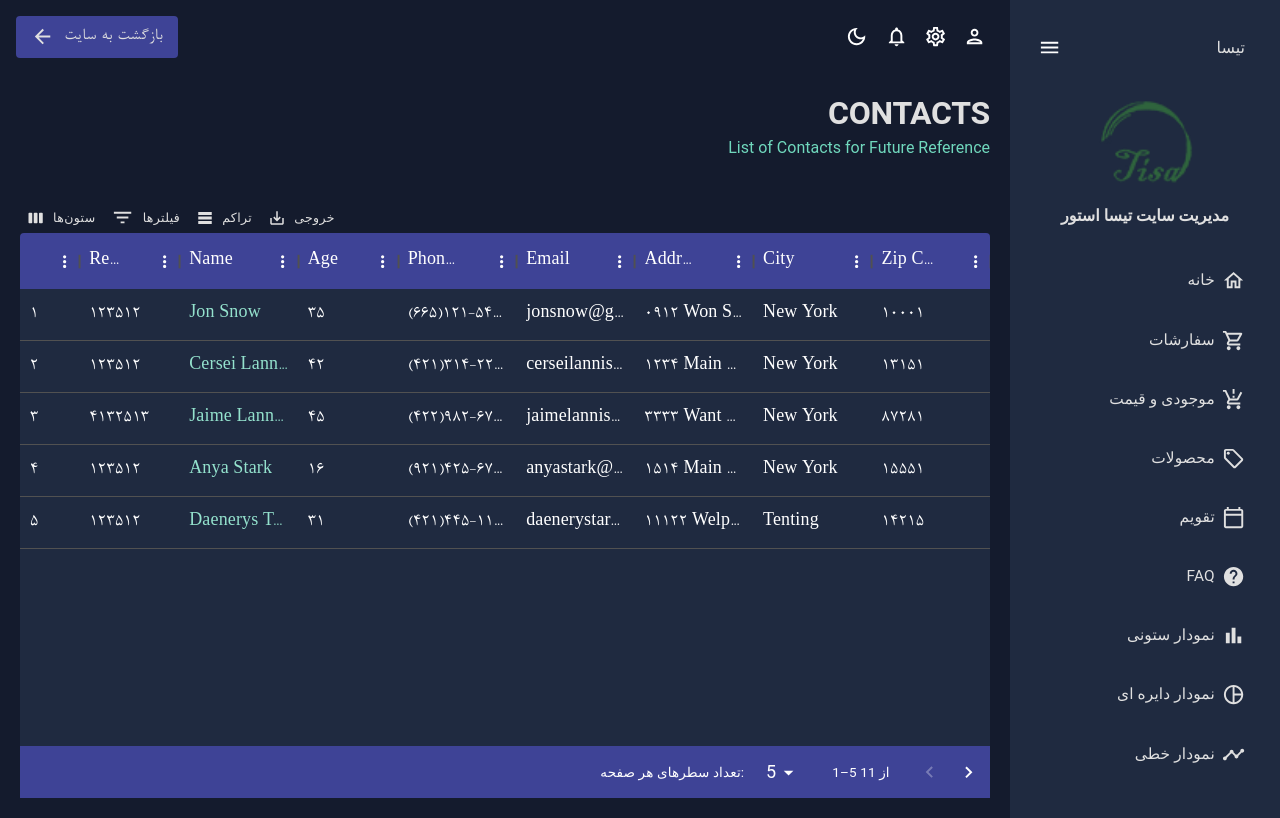
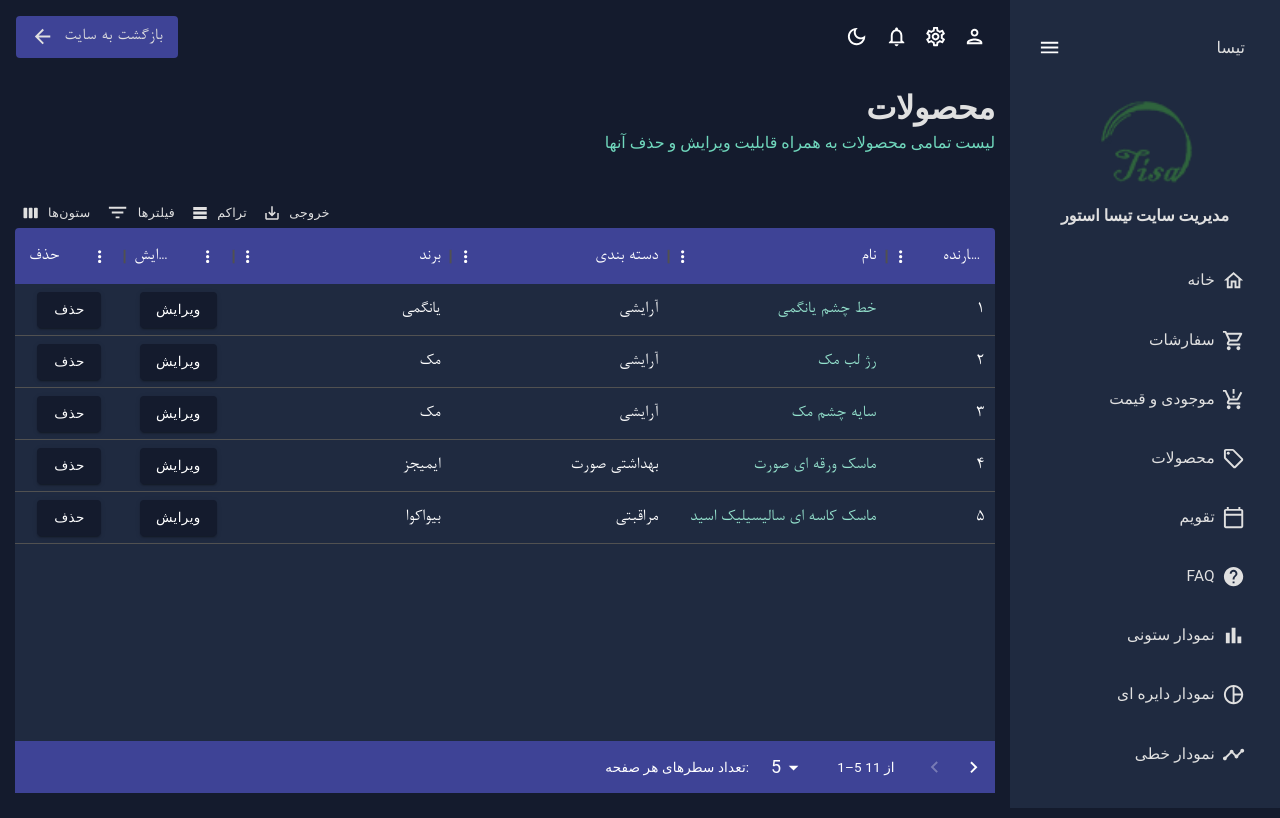
Before and after one commit to ZahraAzarbad/e-commerce-website, a React (Vite) app: page /products in a window 1280 px wide. Built offline with nearby package versions, Linux system fonts and the light colour scheme.

Commit message:
edit priceAndInventory page

```diff
--- a/package.json
+++ b/package.json
@@ -22,6 +22,7 @@
     "@mui/icons-material": "^5.14.3",
     "@mui/material": "^5.14.4",
     "@mui/x-data-grid": "^6.11.1",
+    "@mui/x-data-grid-generator": "^6.11.1",
     "@nivo/bar": "^0.83.0",
     "@nivo/core": "^0.83.0",
     "@nivo/line": "^0.83.0",
--- a/src/Pages/Admin/Price&Inventory.jsx
+++ b/src/Pages/Admin/Price&Inventory.jsx
@@ -113,65 +113,306 @@
 //   },
 // ];
 
-import { Box } from "@mui/material";
-import { DataGrid, GridToolbar, faIR } from "@mui/x-data-grid";
-import { tokens } from "../../utils/Theme";
-import { mockDataContacts } from "./data/mockData";
+// import { Box } from "@mui/material";
+// import { DataGrid, GridToolbar, faIR } from "@mui/x-data-grid";
+// import { tokens } from "../../utils/Theme";
+// import { mockDataContacts } from "./data/mockData";
+// import Title from "../../Components/Title";
+// import { useTheme } from "@mui/material";
+
+// const PriceAndInventory = () => {
+//   const theme = useTheme();
+//   const colors = tokens(theme.palette.mode);
+
+//   const columns = [
+//     { field: "id", headerName: "ID", flex: 0.5 },
+//     { field: "registrarId", headerName: "Registrar ID" },
+//     {
+//       field: "name",
+//       headerName: "Name",
+//       flex: 1,
+//       cellClassName: "name-column--cell",
+//     },
+//     {
+//       field: "age",
+//       headerName: "Age",
+//       type: "number",
+//       headerAlign: "left",
+//       align: "left",
+//     },
+//     {
+//       field: "phone",
+//       headerName: "Phone Number",
+//       flex: 1,
+//     },
+//     {
+//       field: "email",
+//       headerName: "Email",
+//       flex: 1,
+//     },
+//     {
+//       field: "address",
+//       headerName: "Address",
+//       flex: 1,
+//     },
+//     {
+//       field: "city",
+//       headerName: "City",
+//       flex: 1,
+//     },
+//     {
+//       field: "zipCode",
+//       headerName: "Zip Code",
+//       flex: 1,
+//     },
+//   ];
+
+//   return (
+//     <Box m="20px">
+//       <Title
+//         title="CONTACTS"
+//         subtitle="List of Contacts for Future Reference"
+//       />
+//       <Box
+//         m="40px 0 0 0"
+//         height="75vh"
+//         sx={{
+//           "& .MuiDataGrid-root": {
+//             border: "none",
+//           },
+//           "& .MuiDataGrid-cell": {
+//             borderBottom: "none",
+//           },
+//           "& .name-column--cell": {
+//             color: colors.greenAccent[300],
+//           },
+//           "& .MuiDataGrid-columnHeaders": {
+//             backgroundColor: colors.blueAccent[700],
+//             borderBottom: "none",
+//           },
+//           "& .MuiDataGrid-virtualScroller": {
+//             backgroundColor: colors.primary[400],
+//           },
+//           "& .MuiDataGrid-footerContainer": {
+//             borderTop: "none",
+//             backgroundColor: colors.blueAccent[700],
+//           },
+//           "& .MuiCheckbox-root": {
+//             color: `${colors.greenAccent[200]} !important`,
+//           },
+//           "& .MuiDataGrid-toolbarContainer .MuiButton-text": {
+//             color: `${colors.grey[100]} !important`,
+//           },
+//         }}
+//       >
+//         <DataGrid
+//           initialState={{
+//             pagination: { paginationModel: { pageSize: 5 } },
+//           }}
+//           pageSizeOptions={[5, 10, 25]}
+//           rows={mockDataContacts}
+//           columns={columns}
+//           localeText={faIR.components.MuiDataGrid.defaultProps.localeText}
+//           components={{ Toolbar: GridToolbar }}
+//         />
+//       </Box>
+//     </Box>
+//   );
+// };
+
+// export default PriceAndInventory;
+
+// import React from "react";
+// import { DataGrid, GridCellEditStopReasons } from "@mui/x-data-grid";
+// import {
+//   randomCreatedDate,
+//   randomTraderName,
+//   randomUpdatedDate,
+// } from "@mui/x-data-grid-generator";
+
+// export default function DisableStopEditModeOnFocusOut() {
+//   const handleCellEditStop = (params, event) => {
+//     if (params.reason === GridCellEditStopReasons.cellFocusOut) {
+//       event.defaultMuiPrevented = true;
+//     }
+//   };
+
+//   const columns = [
+//     { field: "name", headerName: "Name", width: 180, editable: true },
+//     {
+//       field: "age",
+//       headerName: "Age",
+//       type: "number",
+//       editable: true,
+//       align: "left",
+//       headerAlign: "left",
+//     },
+//     {
+//       field: "dateCreated",
+//       headerName: "Date Created",
+//       type: "date",
+//       width: 180,
+//       editable: true,
+//     },
+//     {
+//       field: "lastLogin",
+//       headerName: "Last Login",
+//       type: "dateTime",
+//       width: 220,
+//       editable: true,
+//     },
+//   ];
+
+//   const rows = [
+//     {
+//       id: 1,
+//       name: randomTraderName(),
+//       age: 25,
+//       dateCreated: randomCreatedDate(),
+//       lastLogin: randomUpdatedDate(),
+//     },
+//     {
+//       id: 2,
+//       name: randomTraderName(),
+//       age: 36,
+//       dateCreated: randomCreatedDate(),
+//       lastLogin: randomUpdatedDate(),
+//     },
+//     {
+//       id: 3,
+//       name: randomTraderName(),
+//       age: 19,
+//       dateCreated: randomCreatedDate(),
+//       lastLogin: randomUpdatedDate(),
+//     },
+//     {
+//       id: 4,
+//       name: randomTraderName(),
+//       age: 28,
+//       dateCreated: randomCreatedDate(),
+//       lastLogin: randomUpdatedDate(),
+//     },
+//     {
+//       id: 5,
+//       name: randomTraderName(),
+//       age: 23,
+//       dateCreated: randomCreatedDate(),
+//       lastLogin: randomUpdatedDate(),
+//     },
+//   ];
+
+//   return (
+//     <div style={{ height: 300, width: "100%" }}>
+//       <DataGrid
+//         rows={rows}
+//         columns={columns}
+//         onCellEditStop={handleCellEditStop}
+//       />
+//     </div>
+//   );
+// }
+
+import { useState } from "react";
+import {
+  DataGrid,
+  GridCellEditStopReasons,
+  faIR,
+  GridToolbar,
+} from "@mui/x-data-grid";
+import {
+  randomCreatedDate,
+  randomTraderName,
+  randomUpdatedDate,
+} from "@mui/x-data-grid-generator";
+import { products } from "./data/mockData";
+import { Box, Button } from "@mui/material";
 import Title from "../../Components/Title";
 import { useTheme } from "@mui/material";
+import { tokens } from "../../utils/Theme";
 
-const PriceAndInventory = () => {
+export default function SaveChangesWithButton() {
   const theme = useTheme();
   const colors = tokens(theme.palette.mode);
+  const [editedRows, setEditedRows] = useState({});
+  const [isSaving, setIsSaving] = useState(false);
 
   const columns = [
-    { field: "id", headerName: "ID", flex: 0.5 },
-    { field: "registrarId", headerName: "Registrar ID" },
+    {
+      field: "price",
+      headerName: "(تومان) قیمت ",
+      flex: 0.5,
+      cellClassName: "price-column--cell",
+      align: "center",
+      headerAlign: "center",
+      editable: true,
+    },
+    {
+      field: "inventory",
+      headerName: "(عدد) موجودی",
+      flex: 0.5,
+      cellClassName: "inventory-column--cell",
+      align: "center",
+      headerAlign: "center",
+      editable: true,
+    },
     {
       field: "name",
-      headerName: "Name",
+      headerName: "نام",
       flex: 1,
       cellClassName: "name-column--cell",
+      align: "right",
+      headerAlign: "right",
     },
     {
-      field: "age",
-      headerName: "Age",
-      type: "number",
-      headerAlign: "left",
-      align: "left",
-    },
-    {
-      field: "phone",
-      headerName: "Phone Number",
-      flex: 1,
-    },
-    {
-      field: "email",
-      headerName: "Email",
-      flex: 1,
-    },
-    {
-      field: "address",
-      headerName: "Address",
-      flex: 1,
-    },
-    {
-      field: "city",
-      headerName: "City",
-      flex: 1,
-    },
-    {
-      field: "zipCode",
-      headerName: "Zip Code",
-      flex: 1,
+      field: "id",
+      headerName: "شمارنده",
+      flex: 0.2,
+      align: "right",
+      headerAlign: "right",
     },
   ];
 
+  const handleCellEditStop = (params, event) => {
+    if (params.reason === GridCellEditStopReasons.cellFocusOut) {
+      event.defaultMuiPrevented = true;
+    }
+  };
+
+  const handleEditCellChange = (params) => {
+    setEditedRows((prevEditedRows) => ({
+      ...prevEditedRows,
+      [params.id]: {
+        ...prevEditedRows[params.id],
+        [params.field]: params.value,
+      },
+    }));
+  };
+
+  const handleEditCellCommit = (params) => {
+    setEditedRows((prevEditedRows) => ({
+      ...prevEditedRows,
+      [params.id]: {
+        ...prevEditedRows[params.id],
+        [params.field]: params.value,
+      },
+    }));
+  };
+
+  const handleSaveChanges = async () => {
+    setIsSaving(true);
+
+    // Here you can send the entire editedRows object to your server to save the changes
+    // Example of sending data to a hypothetical saveChanges function
+    // await saveChanges(editedRows);
+
+    setIsSaving(false);
+  };
+
   return (
-    <Box m="20px">
+    <Box p="15px">
       <Title
-        title="CONTACTS"
-        subtitle="List of Contacts for Future Reference"
+        title="قیمت و موجودی محصولات"
+        subtitle="قابلیت ویرایش قیمت و موجودی تمامی محصولات"
       />
       <Box
         m="40px 0 0 0"
@@ -205,19 +446,32 @@ const PriceAndInventory = () => {
           },
         }}
       >
+        <button
+          style={{
+            backgroundColor: "green",
+            padding: "5px 10px",
+            borderRadius: "3px",
+            margin: "5px",
+          }}
+          onClick={handleSaveChanges}
+          disabled={isSaving}
+        >
+          {isSaving ? "Saving..." : "ذخیره تغییرات"}
+        </button>
         <DataGrid
           initialState={{
             pagination: { paginationModel: { pageSize: 5 } },
           }}
           pageSizeOptions={[5, 10, 25]}
-          rows={mockDataContacts}
+          rows={products}
           columns={columns}
           localeText={faIR.components.MuiDataGrid.defaultProps.localeText}
           components={{ Toolbar: GridToolbar }}
+          onCellEditStop={handleCellEditStop}
+          onEditCellChange={handleEditCellChange}
+          onEditCellCommit={handleEditCellCommit}
         />
       </Box>
     </Box>
   );
-};
-
-export default PriceAndInventory;
+}
--- a/src/Pages/Admin/data/mockData.jsx
+++ b/src/Pages/Admin/data/mockData.jsx
@@ -1,77 +1,93 @@
 import { tokens } from "../../../utils/Theme";
 
-export const mockDataTeam = [
+export const products = [
   {
     id: 1,
-    name: "Jon Snow",
-    email: "jonsnow@gmail.com",
-    age: 35,
-    phone: "(665)121-5454",
-    access: "admin",
+    name: "خط چشم یانگمی",
+    category: "آرایشی",
+    price: 85000,
+    inventory: 200,
+    brand: "یانگمی",
   },
   {
     id: 2,
-    name: "Cersei Lannister",
-    email: "cerseilannister@gmail.com",
-    age: 42,
-    phone: "(421)314-2288",
-    access: "manager",
+    name: "رژ لب مک",
+    category: "آرایشی",
+    price: 150000,
+    inventory: 40,
+    brand: "مک",
   },
   {
     id: 3,
-    name: "Jaime Lannister",
-    email: "jaimelannister@gmail.com",
-    age: 45,
-    phone: "(422)982-6739",
-    access: "user",
+    name: "سایه چشم مک",
+    category: "آرایشی",
+    price: 250000,
+    inventory: 70,
+    brand: "مک",
   },
   {
     id: 4,
-    name: "Anya Stark",
-    email: "anyastark@gmail.com",
-    age: 16,
-    phone: "(921)425-6742",
-    access: "admin",
+    name: "ماسک ورقه ای صورت",
+    category: "بهداشتی صورت",
+    price: 15000,
+    inventory: 2000,
+    brand: "ایمیجز",
   },
   {
     id: 5,
-    name: "Daenerys Targaryen",
-    email: "daenerystargaryen@gmail.com",
-    age: 31,
-    phone: "(421)445-1189",
-    access: "user",
+    name: "ماسک کاسه ای سالیسیلیک اسید ",
+    category: "مراقبتی",
+    price: 185000,
+    inventory: 100,
+    brand: "بیواکوا",
   },
   {
     id: 6,
-    name: "Ever Melisandre",
-    email: "evermelisandre@gmail.com",
-    age: 150,
-    phone: "(232)545-6483",
-    access: "manager",
+    name: "بادی اسپلش ویکتوریا",
+    category: "بهداشتی بدن",
+    price: 1485000,
+    inventory: 150,
+    brand: "ویکتوریا سکرت",
   },
   {
     id: 7,
-    name: "Ferrara Clifford",
-    email: "ferraraclifford@gmail.com",
-    age: 44,
-    phone: "(543)124-0123",
-    access: "user",
+    name: "میسلار ژل سیمپل",
+    category: "مراقبتی",
+    price: 358000,
+    inventory: 400,
+    brand: "سیمپل",
   },
   {
     id: 8,
-    name: "Rossini Frances",
-    email: "rossinifrances@gmail.com",
-    age: 36,
-    phone: "(222)444-5555",
-    access: "user",
+    name: "تونر صورت سیمپل",
+    category: "بهداشتی صورت",
+    price: 210000,
+    inventory: 200,
+    brand: "سیمپل",
   },
   {
     id: 9,
-    name: "Harvey Roxie",
-    email: "harveyroxie@gmail.com",
-    age: 65,
-    phone: "(444)555-6239",
-    access: "admin",
+    name: "تینت لب شراب",
+    category: "آرایشی",
+    price: 85000,
+    inventory: 200,
+    brand: "اتودهاوس",
+  },
+  {
+    id: 10,
+    name: "ماسک ورقه ای صورت طلا",
+    category: "بهداشتی صورت",
+    price: 25000,
+    inventory: 1200,
+    brand: "ایمیجز",
+  },
+  {
+    id: 11,
+    name: "فوم شستشو صورت بیودرما",
+    category: "آرایشی",
+    price: 185000,
+    inventory: 100,
+    brand: "بیودرما",
   },
 ];
 
--- a/src/Pages/Admin/products.jsx
+++ b/src/Pages/Admin/products.jsx
@@ -19,65 +19,106 @@
 //   );
 // };
 // export default Orders;
-import { Box } from "@mui/material";
+import { Box, Button } from "@mui/material";
 import { DataGrid, GridToolbar, faIR } from "@mui/x-data-grid";
 import { tokens } from "../../utils/Theme";
-import { mockDataContacts } from "./data/mockData";
+import { products } from "./data/mockData";
 import Title from "../../Components/Title";
 import { useTheme } from "@mui/material";
+
+const handleClick = (event, cellValues) => {
+  console.log(cellValues.row);
+};
+
+const handleCellClick = (param, event) => {
+  event.stopPropagation();
+};
+
+const handleRowClick = (param, event) => {
+  event.stopPropagation();
+};
+
+const columns = [
+  {
+    field: "حذف",
+    renderCell: (cellValues) => {
+      return (
+        <Button
+          variant="contained"
+          color="primary"
+          onClick={(event) => {
+            handleClick(event, cellValues);
+          }}
+        >
+          حذف
+        </Button>
+      );
+    },
+    align: "center",
+    headerAlign: "center",
+    flex: 0.5,
+  },
+  {
+    field: "ویرایش",
+    renderCell: (cellValues) => {
+      return (
+        <Button
+          variant="contained"
+          color="primary"
+          onClick={(event) => {
+            handleClick(event, cellValues);
+          }}
+        >
+          ویرایش
+        </Button>
+      );
+    },
+    align: "center",
+    headerAlign: "center",
+    flex: 0.5,
+  },
+  {
+    field: "brand",
+    headerName: "برند ",
+    flex: 1,
+    cellClassName: "brand-column--cell",
+    align: "right",
+    headerAlign: "right",
+  },
+  {
+    field: "category",
+    headerName: "دسته بندی",
+    flex: 1,
+    cellClassName: "category-column--cell",
+    align: "right",
+    headerAlign: "right",
+  },
+  {
+    field: "name",
+    headerName: "نام",
+    flex: 1,
+    cellClassName: "name-column--cell",
+    align: "right",
+    headerAlign: "right",
+  },
+  {
+    field: "id",
+    headerName: "شمارنده",
+    flex: 0.5,
+    align: "right",
+    headerAlign: "right",
+  },
+];
 
 const Products = () => {
   const theme = useTheme();
   const colors = tokens(theme.palette.mode);
 
-  const columns = [
-    { field: "id", headerName: "ID", flex: 0.5 },
-    { field: "registrarId", headerName: "Registrar ID" },
-    {
-      field: "name",
-      headerName: "Name",
-      flex: 1,
-      cellClassName: "name-column--cell",
-    },
-    {
-      field: "age",
-      headerName: "Age",
-      type: "number",
-      headerAlign: "left",
-      align: "left",
-    },
-    {
-      field: "phone",
-      headerName: "Phone Number",
-      flex: 1,
-    },
-    {
-      field: "email",
-      headerName: "Email",
-      flex: 1,
-    },
-    {
-      field: "address",
-      headerName: "Address",
-      flex: 1,
-    },
-    {
-      field: "city",
-      headerName: "City",
-      flex: 1,
-    },
-    {
-      field: "zipCode",
-      headerName: "Zip Code",
-      flex: 1,
-    },
-  ];
-
   return (
-    <Box m="20px">
+    <Box p="15px">
       <Title
-        title="CONTACTS"
-        subtitle="List of Contacts for Future Reference"
+        title="محصولات"
+        subtitle="لیست تمامی محصولات به همراه قابلیت ویرایش و حذف آنها"
       />
       <Box
         m="40px 0 0 0"
@@ -116,10 +157,12 @@ const Products = () => {
             pagination: { paginationModel: { pageSize: 5 } },
           }}
           pageSizeOptions={[5, 10, 25]}
-          rows={mockDataContacts}
+          rows={products}
           columns={columns}
           localeText={faIR.components.MuiDataGrid.defaultProps.localeText}
           components={{ Toolbar: GridToolbar }}
+          onCellClick={handleCellClick}
+          onRowClick={handleRowClick}
         />
       </Box>
     </Box>
```
Also changed, not shown: 1 other file (tests, documents, lock files or other folders).
